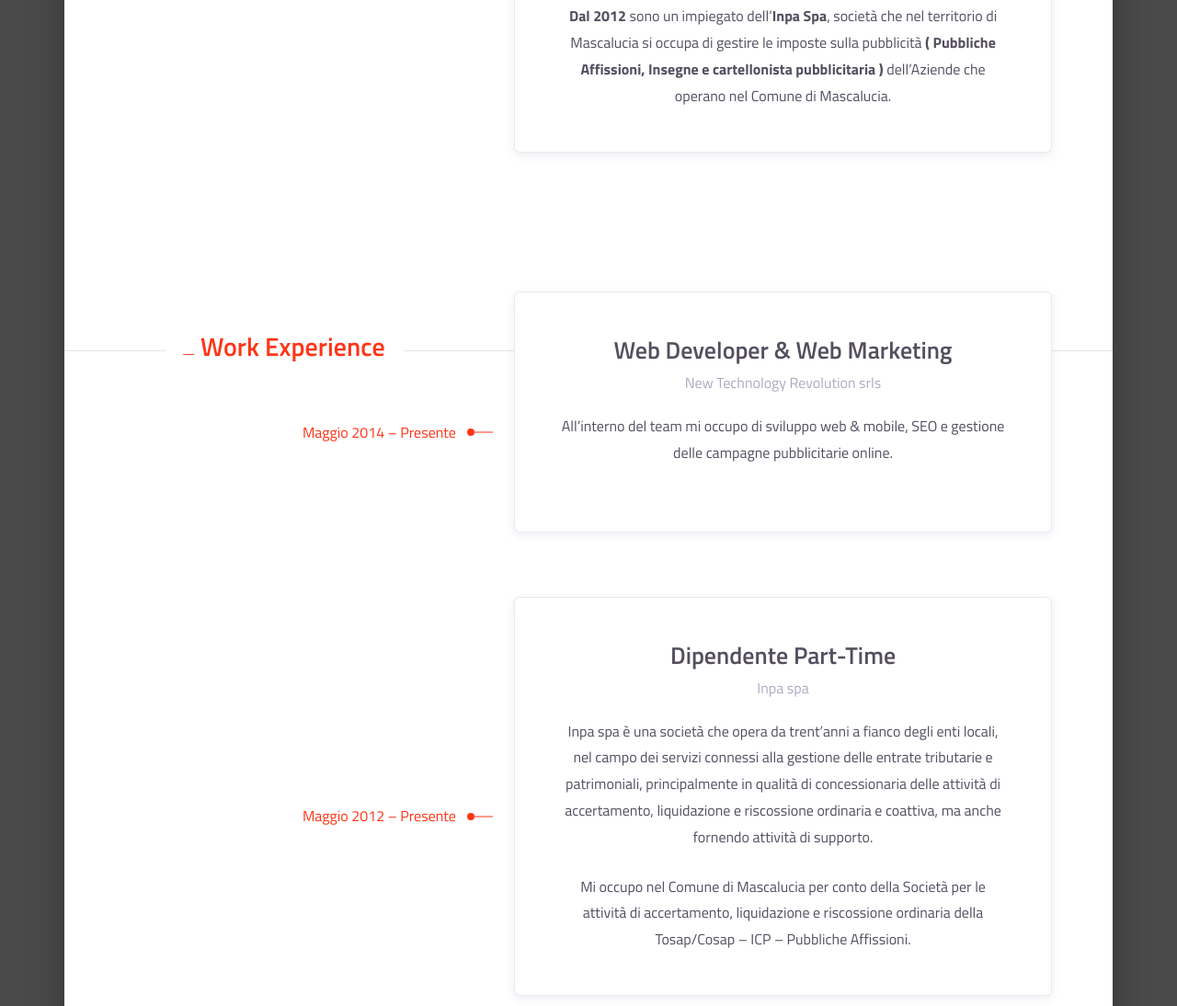
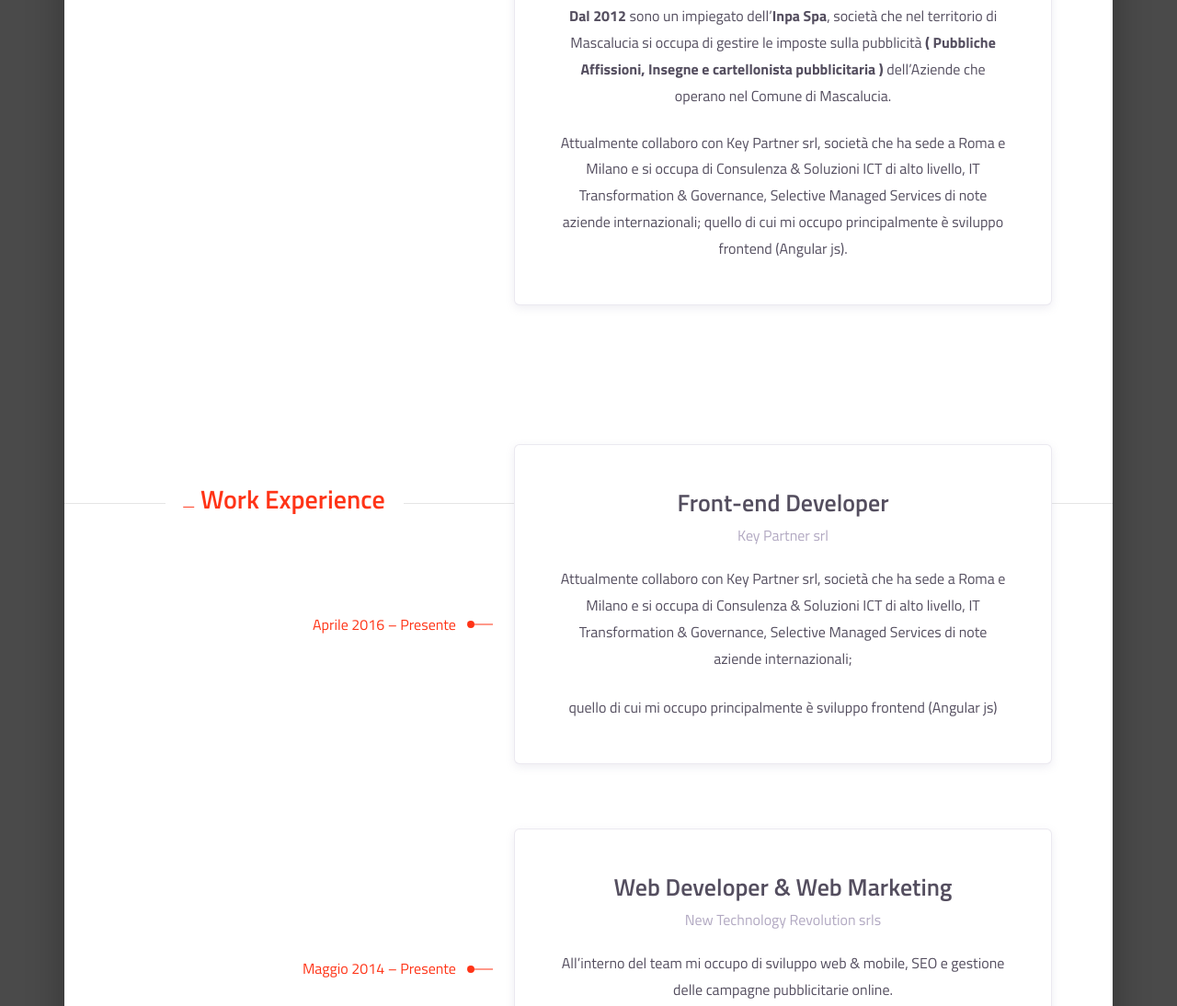
Before and after one commit to cmusumeci/cmusumeci.github.io, a plain HTML site: page index.html in a window 1280 px wide. Shown: the part 745-1839 px from the top of the page at 92% size. Drawn offline with nearby package versions, Linux system fonts and the light colour scheme.

Commit message:
Update index.html

```diff
--- a/index.html
+++ b/index.html
@@ -1,38 +1,29 @@
 <!DOCTYPE html>
 <html lang="en">
    <head>
-
       <meta charset="utf-8">
       <meta http-equiv="X-UA-Compatible" content="IE=edge">
       <meta name="viewport" content="width=device-width, initial-scale=1">
       <title> Web Developer - Catania</title>
-
       <!-- Import Bootstrap -->
       <link href="https://maxcdn.bootstrapcdn.com/bootstrap/3.3.7/css/bootstrap.min.css" rel="stylesheet" >
-
       <!-- Import style.css & Components -->
       <link href="style.css" rel="stylesheet">
       <!-- Import app.js -->
       <!-- Import Fonts -->
       <link href="https://fonts.googleapis.com/css?family=Titillium+Web:200,200i,300,300i,400,400i,600,600i,700,700i,900" rel="stylesheet">
       <link rel="stylesheet" href="https://maxcdn.bootstrapcdn.com/font-awesome/4.5.0/css/font-awesome.min.css">
-
       <!-- HTML5 shim and Respond.js for IE8 support of HTML5 elements and media queries -->
       <!-- WARNING: Respond.js doesn't work if you view the page via file:// -->
       <!--[if lt IE 9]>
       <script src="https://oss.maxcdn.com/html5shiv/3.7.2/html5shiv.min.js"></script>
       <script src="https://oss.maxcdn.com/respond/1.4.2/respond.min.js"></script>
       <![endif]-->
-
    </head>
-
    <body id="top" data-spy="scroll" data-target="#navbar" data-offset="340" onload="myFunction()">
-
       <div id="loader"></div>
       <div id="loader2"></div>
-
       <div style="display:none;" id="myDiv" class="animate-bottom">
-
          <nav class="navbar navbar-inverse navbar-fixed-top">
             <div class="container">
                <!-- Brand and toggle get grouped for better mobile display -->
@@ -45,7 +36,6 @@
                   </button>
                   <a class="navbar-brand page-scroll" href="#top">Claudio Musumeci</a>
                </div>
-
                <!-- Collect the nav links, forms, and other content for toggling -->
                <div class="collapse navbar-collapse" id="navbar">
                   <ul class="nav navbar-nav">
@@ -57,13 +47,12 @@
                      <li><a class="page-scroll" href="#languages">Languages</a></li>
                      <li><a class="page-scroll" href="#hobbies">Hobbies</a></li>
                      <li><a class="page-scroll" href="#portfolio-work">Portfolio Work</a></li>
-
                   </ul>
-
-        </div><!-- /.navbar-collapse -->
-      </div><!-- /.container-fluid -->
+               </div>
+               <!-- /.navbar-collapse -->
+            </div>
+            <!-- /.container-fluid -->
          </nav>
-
          <section class="global-info">
             <div class="container">
                <div class="row">
@@ -75,7 +64,6 @@
                         <h2 class="title"><small>Web Marketing</small>Web Developer</h2>
                      </div>
                   </div>
-
                   <!-- Modal -->
                   <div class="modal fade" id="myModal" role="dialog" aria-labelledby="myModalLabel" aria-hidden="true">
                      <div class="modal-dialog modal-sm">
@@ -98,11 +86,6 @@
                                  <span class="label label-success">ANGULAR JS</span>
                                  <span class="label label-success">MONGO DB</span>
                                  <span class="label label-info">IONIC</span>
-
-
-
-
-
                               </center>
                               <hr>
                               <center>
@@ -118,7 +101,6 @@ Vivo a Catania, mi occupo di sviluppo web e gestione di campagne pubblicitarie o
                         </div>
                      </div>
                   </div>
-
                   <div class="col-md-4 hidden-sm hidden-xs">
                      <div class="address-contact">
                         <div class="address">
@@ -142,11 +124,9 @@ Vivo a Catania, mi occupo di sviluppo web e gestione di campagne pubblicitarie o
                         <li><a href="https://it.linkedin.com/in/claudio-musumeci-a2822a81" target="_blank"><i class="fa fa-linkedin"></i></a></li>
                      </ul>
                   </div>
-
                </div>
             </div>
          </section>
-
          <div class="resume-container">
             <section id="about-me" class="resume-section">
                <article class="container">
@@ -164,14 +144,18 @@ Vivo a Catania, mi occupo di sviluppo web e gestione di campagne pubblicitarie o
                            <h3 class="title">Ciao mi chiamo Claudio Musumeci, piacere di conoscerti.</h3>
                            <p>Mi occupo di sviluppo web e gestione di campagne pubblicitarie online.
                            </p>
-
-             <p><b>Dal 2014</b> collaboro con la <b>New Technology Revolution srls</b>, una Web Agency che si occupa di <i>Marketing Online</i> <strong>( Sviluppo web e mobile App, Social Media Marketing, Newsletter, Notifiche,  Google Ads, Google Analytics, Inserzioni pubblicitarie Social e sui motori di ricerca )
-              </strong><i>e Marketing Offline </i><strong>(creazione di: Brochure, Manifesti, Flyers , Roll-Up  )</strong> di diverse realtà aziendali del territorio di Catania, come il Bingo Family, Arredo Tre, Ala Noleggio, DrinkExpress;  ma anche d'altre Società che operano al di fuori del territorio catanese (vedi <a href='http://www.newtechrev.it/portfolio/'>il Portfolio Work sul sito dell’Azienda www.newtehchrev.it/portfolio-work<a/>.)</p>
+                           <p>
+                              <b>Dal 2014</b> collaboro con la <b>New Technology Revolution srls</b>, una Web Agency che si occupa di <i>Marketing Online</i> <strong>( Sviluppo web e mobile App, Social Media Marketing, Newsletter, Notifiche,  Google Ads, Google Analytics, Inserzioni pubblicitarie Social e sui motori di ricerca )
+                              </strong><i>e Marketing Offline </i><strong>(creazione di: Brochure, Manifesti, Flyers , Roll-Up  )</strong> di diverse realtà aziendali del territorio di Catania, come il Bingo Family, Arredo Tre, Ala Noleggio, DrinkExpress;  ma anche d'altre Società che operano al di fuori del territorio catanese (vedi <a href='http://www.newtechrev.it/portfolio/'>il Portfolio Work sul sito dell’Azienda www.newtehchrev.it/portfolio-work
+                              <a/>
+                                 .)
+                           </p>
                            <p><b> Dal 2012</b> sono un impiegato dell’<b>Inpa Spa</b>, società che nel territorio di Mascalucia si occupa di gestire le imposte sulla  pubblicità <strong>( Pubbliche Affissioni, Insegne e cartellonista pubblicitaria ) </strong> dell’Aziende che operano nel Comune di Mascalucia.  </p>
-
-
-
-
+                           <p>
+                           Attualmente collaboro con Key Partner srl, società che ha sede a Roma e Milano e si occupa di
+                           Consulenza & Soluzioni ICT di alto livello, IT Transformation & Governance, Selective Managed Services di note aziende internazionali;
+                           quello di cui mi occupo principalmente è sviluppo frontend (Angular js).
+                           </p>
                         </div>
                      </div>
                   </div>
@@ -185,6 +169,16 @@ Vivo a Catania, mi occupo di sviluppo web e gestione di campagne pubblicitarie o
             <div class="col-md-4">
             <h2>Work Experience</h2>
             </div>
+            </div>
+            </div>
+            <div class="card-container">
+            <span class="col-md-3 col-md-offset-1 side-note">Aprile 2016 – Presente</span>
+            <div class="col-md-6 resume-card">
+            <h3 class="title">Front-end Developer
+            <small>Key Partner srl</small></h3>
+            <p>Attualmente collaboro con Key Partner srl, società che ha sede a Roma e Milano e si occupa di
+            Consulenza & Soluzioni ICT di alto livello, IT Transformation & Governance, Selective Managed Services di note aziende internazionali;</p>
+            <p>quello di cui mi occupo principalmente è sviluppo frontend (Angular js)</p>
             </div>
             </div>
             <div class="card-container">
@@ -231,7 +225,6 @@ Vivo a Catania, mi occupo di sviluppo web e gestione di campagne pubblicitarie o
             <h3 class="title">Istituto Tecnico Industriale - Informatica <small>Itis G Ferraris San Giovani La Punta(CT)</small></h3>
             </div>
             </div>
-
             </div>
             </article>
             </section>
@@ -313,7 +306,6 @@ Vivo a Catania, mi occupo di sviluppo web e gestione di campagne pubblicitarie o
             </div>
             </div>
             </div>
-
             <div class="skill">
             <h4 class="title">OOP</h4>
             <div class="progress">
@@ -465,7 +457,6 @@ Vivo a Catania, mi occupo di sviluppo web e gestione di campagne pubblicitarie o
             <div class="category-title col-md-12">
             <div class="row">
             <div class="col-md-4">
-
             <h2>Hobbies</h2>
             </div>
             </div>
@@ -476,7 +467,6 @@ Vivo a Catania, mi occupo di sviluppo web e gestione di campagne pubblicitarie o
             <h3 class="title hidden-print">My Hobbies</h3>
             <div class="row list">
             <div class="col-md-3">
-
             <ul class="list-unstyled">
             <li>Soccer</li>
             <li>Travel</li>
@@ -485,7 +475,6 @@ Vivo a Catania, mi occupo di sviluppo web e gestione di campagne pubblicitarie o
             <li>Tv Series</li>
             </ul>
             </div>
-
             </div>
             </div>
             </div>
@@ -541,17 +530,12 @@ Vivo a Catania, mi occupo di sviluppo web e gestione di campagne pubblicitarie o
             <button type="button" class="close" data-dismiss="modal">&times;</button>
             </div>
             <div class="modal-body">
-
             <iframe src="http://www.almau.it" style="zoom:0.90" width="100%" height="400px" frameborder="1"></iframe>
-
-                 </div>
-
             </div>
             </div>
             </div>
-
+            </div>
             <!--Secondo progetto -->
-
             <a href="#" data-src="http://alanoleggio.it" data-toggle="modal" data-target="#modalportfolio2" >
             <div class="thumbnail well">
             <img src="http://www.newtechrev.it/wp-content/uploads/2016/05/logoalanoleggionewtec.png" alt="">
@@ -569,11 +553,8 @@ Vivo a Catania, mi occupo di sviluppo web e gestione di campagne pubblicitarie o
             <button type="button" class="close" data-dismiss="modal">&times;</button>
             </div>
             <div class="modal-body">
-
             <iframe src="http://www.alanoleggio.it" style="zoom:0.90" width="100%" height="400px" frameborder="1"></iframe>
-
             </div>
-
             </div>
             </div>
             </div>
@@ -595,11 +576,8 @@ Vivo a Catania, mi occupo di sviluppo web e gestione di campagne pubblicitarie o
             <button type="button" class="close" data-dismiss="modal">&times;</button>
             </div>
             <div class="modal-body">
-
             <iframe src="http://www.onetna.it" style="zoom:0.90" width="100%" height="400px" frameborder="1"></iframe>
-
             </div>
-
             </div>
             </div>
             </div>
@@ -621,11 +599,8 @@ Vivo a Catania, mi occupo di sviluppo web e gestione di campagne pubblicitarie o
             <button type="button" class="close" data-dismiss="modal">&times;</button>
             </div>
             <div class="modal-body">
-
             <iframe src="http://www.drinkexpress.it" style="zoom:0.90" width="100%" height="400px" frameborder="1"></iframe>
-
             </div>
-
             </div>
             </div>
             </div>
@@ -638,12 +613,12 @@ Vivo a Catania, mi occupo di sviluppo web e gestione di campagne pubblicitarie o
             </article>
             </section>
          </div>
-
          <div class="navbar navbar-inverse navbar-bottom">
             <div class="container">
                <div class="col-md-6" style="
                   color: white;
-"><h3>Dati Personali</h3>
+                  ">
+                  <h3>Dati Personali</h3>
                   <ul class="list-unstyled">
                      <li>Anni: 27</li>
                      <li>Nato a Catania</li>
@@ -653,54 +628,48 @@ Vivo a Catania, mi occupo di sviluppo web e gestione di campagne pubblicitarie o
                </div>
                <div class="col-md-6" style="
                   color: white;
-"><h3>Contact</h3>
+                  ">
+                  <h3>Contact</h3>
                   <ul class="list-unstyled">
                      <li><i class="fa fa-envelope-o" style="
                         font-size: 20px!Important;
                         padding: 3px;
                         " aria-hidden="true"></i>
-<a href="mailto:cmusumeci89@gmail.com">cmusumeci89@gmail.com</a></li>
+                        <a href="mailto:cmusumeci89@gmail.com">cmusumeci89@gmail.com</a>
+                     </li>
                      <li><i class="fa fa-phone" style="
                         font-size: 20px!Important;
                         padding: 3px;
                         "ria-hidden="true"></i>
- +39393818304</li>
+                        +39393818304
+                     </li>
                      <li><i class="fa fa-globe "  style="
                         font-size: 20px!Important;
                         padding: 3px;
                         "aria-hidden="true"></i>
-                        Personal Web Site <a href='https://cmusumeci.github.io'> cmusumeci.github.io</a></li>
-
+                        Personal Web Site <a href='https://cmusumeci.github.io'> cmusumeci.github.io</a>
+                     </li>
                   </ul>
                </div>
-
             </div>
-
             <div class="col-md-12" style="
                margin-top: 7rem;
-"><footer class="text-center">
+               ">
+               <footer class="text-center">
                   <p>© 2016 Claudio Musumeci</p>
-    </footer></div>
-
+               </footer>
             </div>
          </div>
-
-
       </div>
-
+      </div>
       </div>
       <!-- jQuery (necessary for Bootstrap's JavaScript plugins) -->
       <script src="https://ajax.googleapis.com/ajax/libs/jquery/1.11.2/jquery.min.js"></script>
-
       <!-- Latest compiled and minified JavaScript -->
       <script src="https://maxcdn.bootstrapcdn.com/bootstrap/3.3.4/js/bootstrap.min.js"></script>
-
       <!-- jQuery Easing -->
       <script src="https://cdnjs.cloudflare.com/ajax/libs/jquery-easing/1.3/jquery.easing.min.js"></script>
-
       <!-- MyJavascript -->
       <script src="app.js"></script>
-
    </body>
-
 </html>
```
Lines whose indentation alone changed are shown as unchanged.
